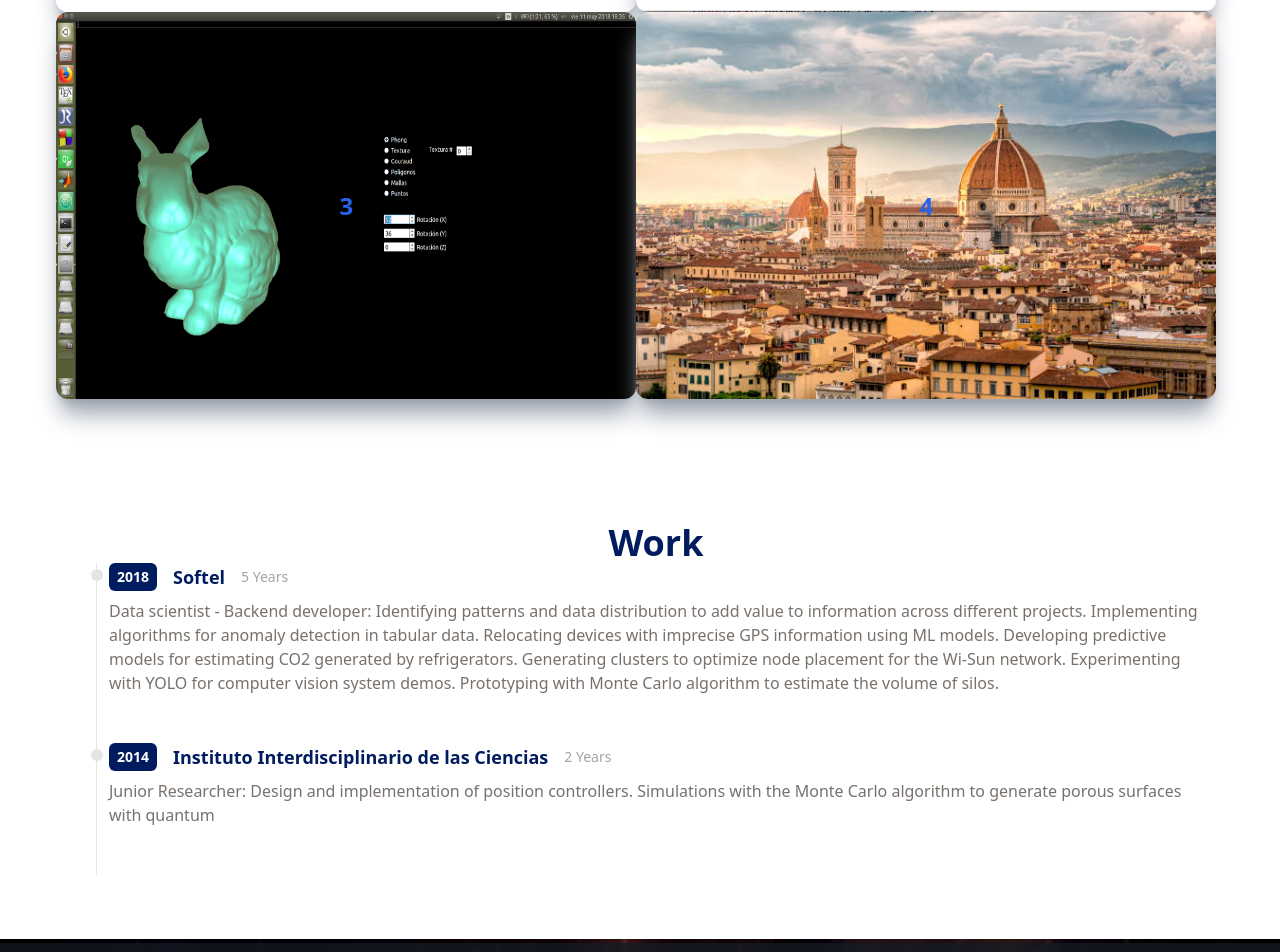
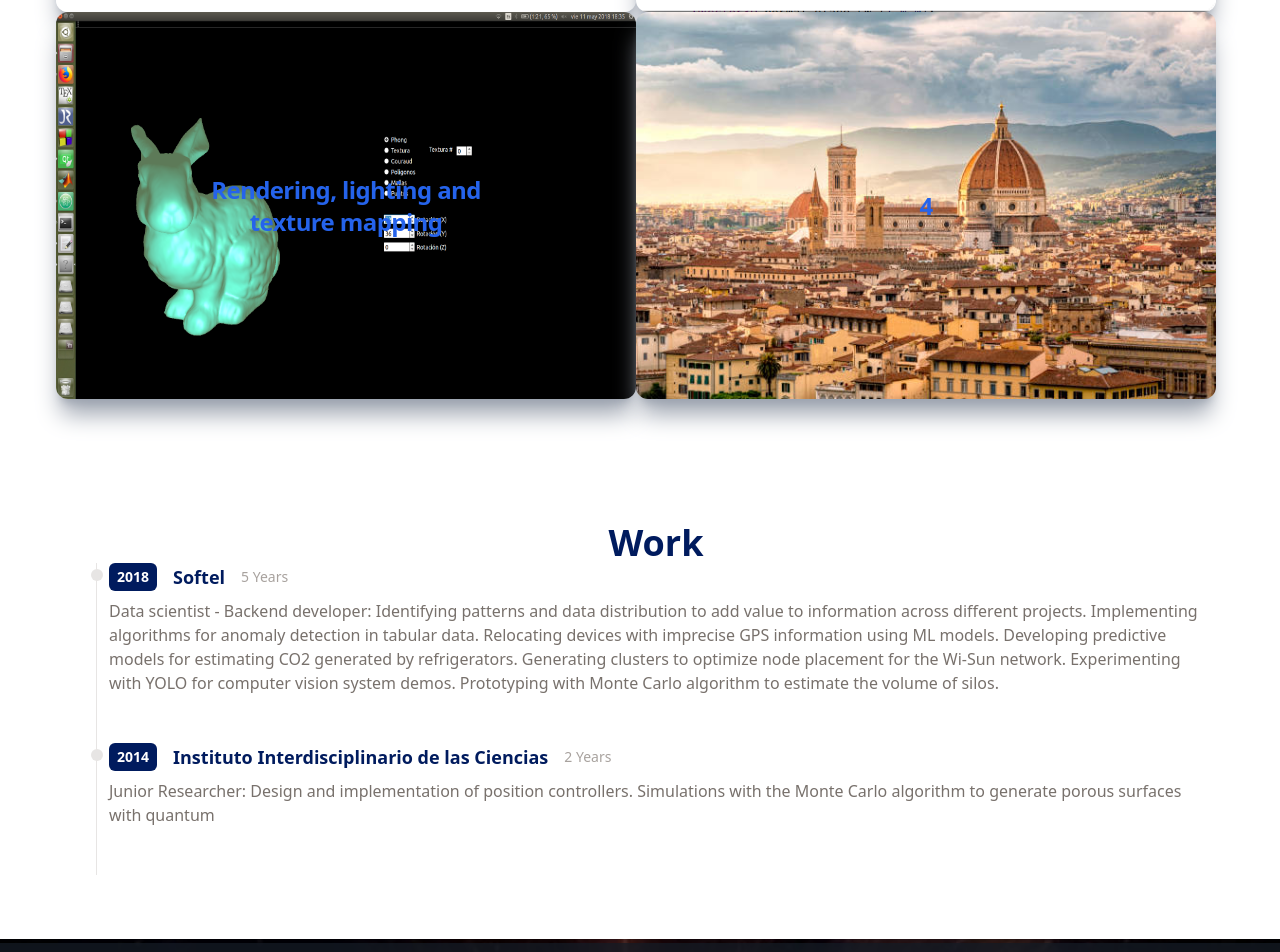
Before and after one commit to Noryab/portfolio, a Next.js app: page / in a window 1280 px wide. Shown: the part 3157-4109 px from the top of the page. Built offline with nearby package versions, Linux system fonts and the light colour scheme.

Commit message:
add: own content

```diff
--- a/src/components/Projectitem.jsx
+++ b/src/components/Projectitem.jsx
@@ -19,8 +19,10 @@ const Projectitem = ({ img, title, description }) => {
       <div className="sm:group-hover:block sm:group-hover:z-10 absolute top-[10%] sm:top-[50%] left-[50%] translate-x-[-50%] translate-y-[20%] sm:translate-y-[50%] sm:group-hover:translate-y-0 transition duration-500 ">
         <div className="hidden  group-hover:block">
           <p className="mb-3 font sm:flex flex-wrap sm:text-xl text-white dark:text-gray-400 ">
-            {description} Here are the biggest enterprise technology
-            acquisitions of 2021 so far.
+            {description} Lorem ipsum dolor sit amet consectetur adipisicing
+            elit. Suscipit delectus expedita ipsam eius sit officiis, nulla ab
+            laborum laudantium soluta. Earum debitis fugit animi quia modi
+            nihil, vel minima culpa.
           </p>
           <Link
             href="#contact"
--- a/src/components/Projects.jsx
+++ b/src/components/Projects.jsx
@@ -23,7 +23,11 @@ const Projects = () => {
       <div className="grid sm:grid-cols-2 ">
         <Projectitem img={OneImg} title="Visual odometry" description="VO" />
         <Projectitem img={TwoImg} title="Ray Tracing" description="RT" />
-        <Projectitem img={ThreeImg} title="3" description="VO" />
+        <Projectitem
+          img={ThreeImg}
+          title="Rendering, lighting and texture mapping"
+          description="Rendering"
+        />
         <Projectitem img={FourImg} title="4" description="VO" />
       </div>
     </div>
```
